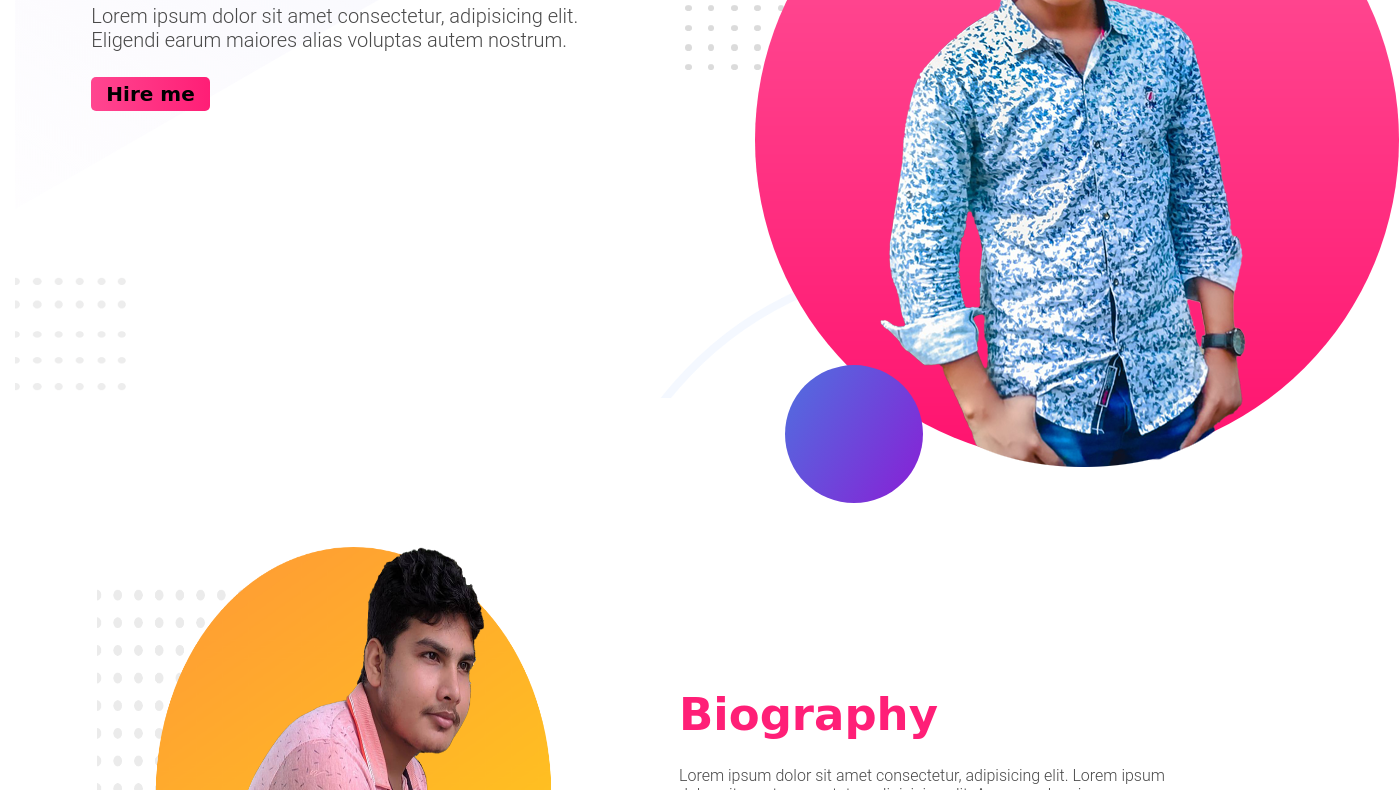
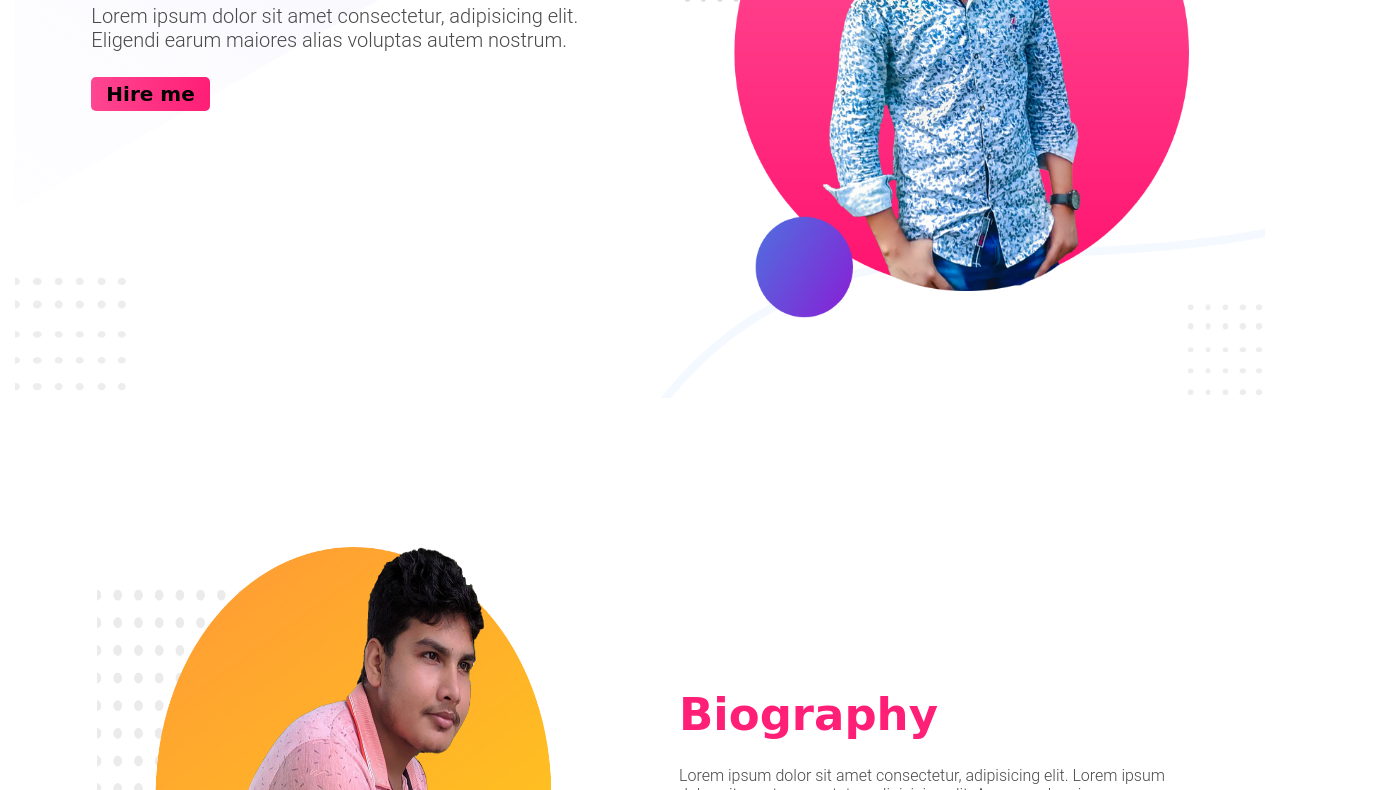
Before and after one commit to mhanik00/portfolio, a plain HTML site: page index.html in a window 1280 px wide. Shown: the part 282-1072 px from the top of the page, 1399 px wide, since content can reach past the window. Drawn offline with Linux system fonts and the light colour scheme.

Commit message:
Update style.css

```diff
--- a/style.css
+++ b/style.css
@@ -53,7 +53,7 @@ header
     padding: 5px 15px;
     background-image: linear-gradient(to right, #FF4690, #FF1E76);
 }
-.image{
+.image img {
     display: block;
     height: 500px;
     width: 504px;
```
